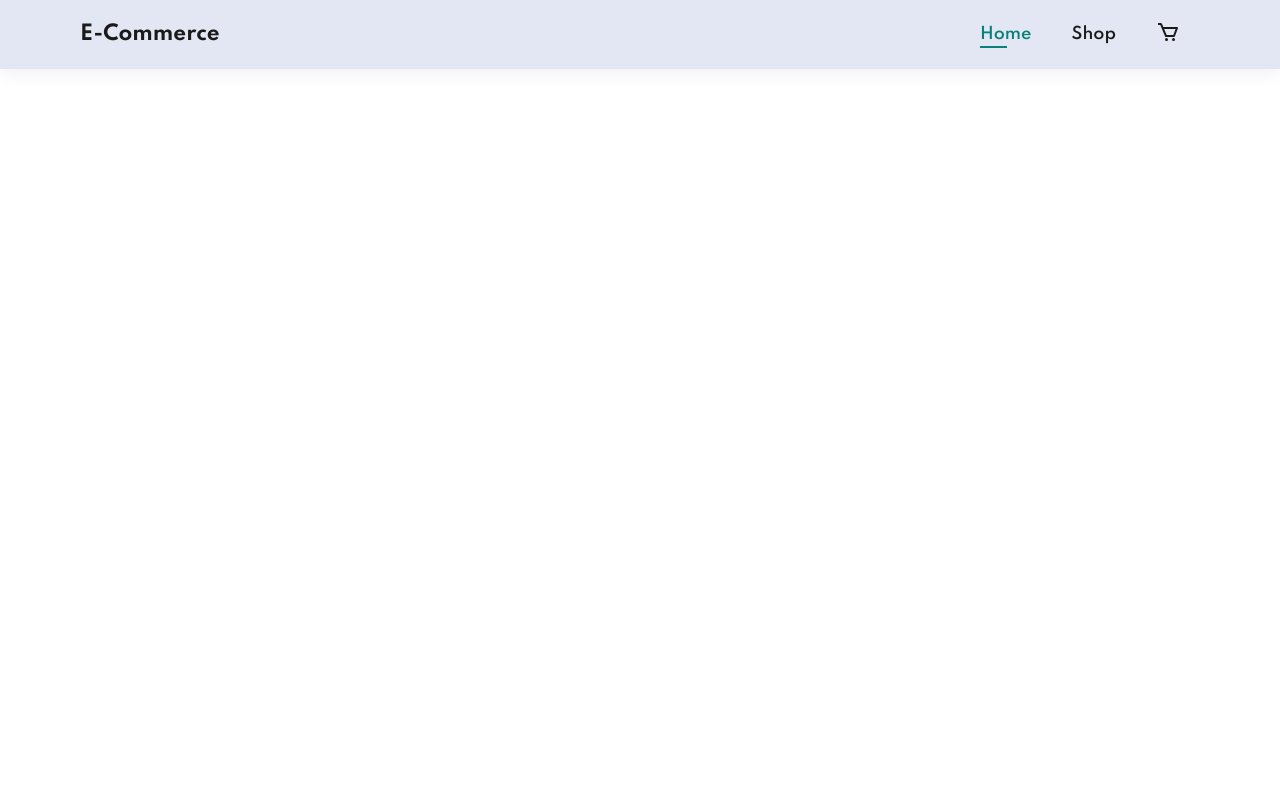
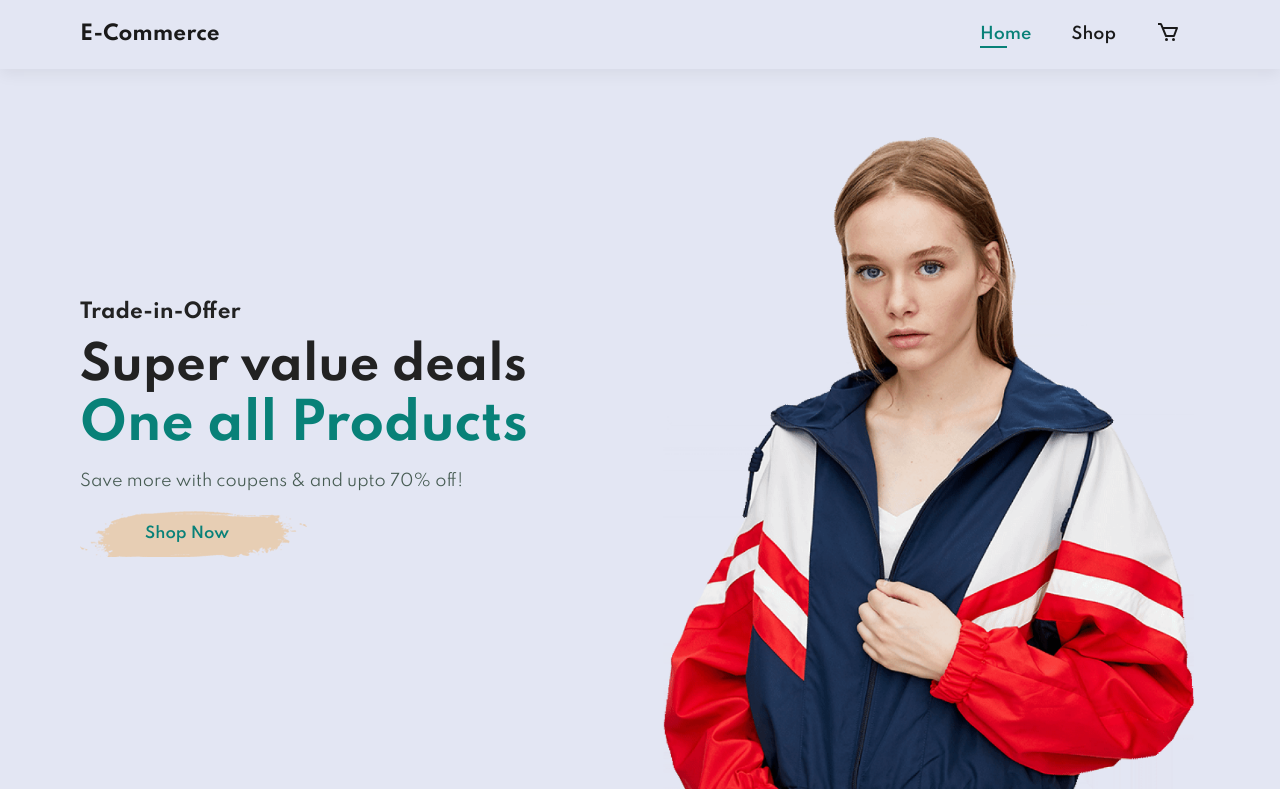
Before and after one commit to Vasanthvz/E-commerce-Website, a plain HTML site: page index.html in a window 1280 px wide. Drawn offline with Linux system fonts and the light colour scheme.

Commit message:
modified:   index.html 	modified:   styles.css

```diff
--- a/index.html
+++ b/index.html
@@ -8,6 +8,7 @@
     <link rel="stylesheet" href="styles.css">
 </head>
 <body>
+    <!-- Header -->
     <section id="header">
         <a href="" class="logo">E-Commerce</a>
         <div>
@@ -18,6 +19,14 @@
             </ul>
         </div>
     </section>
+    <!-- Hero -->
+    <section id="hero">
+        <h4>Trade-in-Offer</h4>
+        <h2>Super value deals</h2>
+        <h1>One all Products</h1>
+        <p>Save more with coupens & and upto 70% off!</p>
+        <button>Shop Now</button>
+    </section>
     <script src="./script.js"></script>
 </body>
 </html>
--- a/styles.css
+++ b/styles.css
@@ -52,6 +52,8 @@ body {
   width: 100%;
 }
 
+
+
 /* Header Start */
 #header{
     display: flex;
@@ -60,6 +62,10 @@ body {
     padding: 20px 80px;
     box-shadow: 0 5px 15px rgba(0, 0, 0, 0.06);
     background-color: #e3e6f3;
+    z-index: 999;
+    position: sticky ;
+    top: 0;
+    left: 0;
 }
 #navbar{
     display: flex;
@@ -104,3 +110,34 @@ body {
     bottom: -4px;
     left: 20px;
 }
+
+/* Home Page */
+#hero{
+    background-image: url(./img/hero4.png);
+    height: 90vh;
+    width: 100%;
+    background-size: cover;
+    background-position: top 25% right 0;
+    padding: 0 80px;
+    display: flex;
+    flex-direction: column;
+    align-items: flex-start;
+    justify-content: center;
+}
+
+#hero h4{
+ padding-bottom: 15px;
+}
+#hero h1{
+    color: #088178;
+}
+#hero button{
+    background-image: url(./img/button.png);
+    background-color: transparent;
+    color: #088178;
+    border: none;
+    padding: 14px 80px 14px 65px ;
+    background-repeat: no-repeat;
+    font-weight: 600;
+    font-size: 15px;
+}
```
